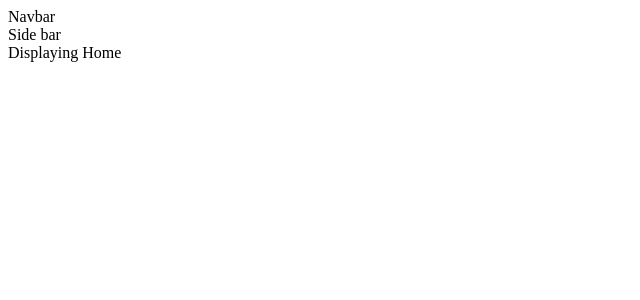
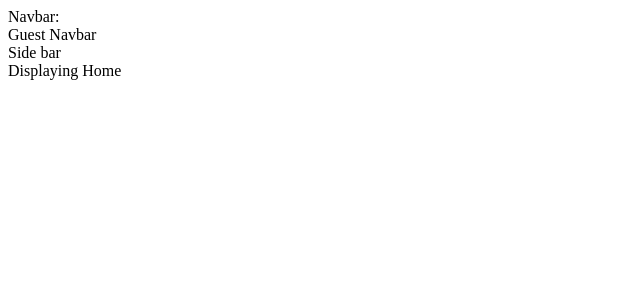
Before and after one commit to Vorpalwolf33/e-commerce, a React (Create React App) app in the folder client/: page / in a window 1280 px wide. Shown: the top 300 px of the page, without its empty margins (0-640 px from the left). Built offline with nearby package versions, Linux system fonts and the light colour scheme.

Commit message:
Added different navbars for different type of user

```diff
--- a/client/src/components/common/navbar.js
+++ b/client/src/components/common/navbar.js
@@ -1,10 +1,40 @@
 import React from 'react';
 import '../../styles/navbar.css';
+import {Route, Switch} from 'react-router-dom';
+
+const GuestNavbar = (props) => {
+    return (
+        <div>
+            Guest Navbar
+        </div>
+    )
+}
+
+const CustomerNavbar = (props) => {
+    return (
+        <div>
+            Customer Navbar
+        </div>
+    )
+}
+
+const AdminNavbar = (props) => {
+    return (
+        <div>
+            Admin Navbar
+        </div>
+    )
+}
 
 export default (props) => {
     return(
         <div>
-            Navbar
+            Navbar:
+            <Switch>
+                <Route path="/account" component={CustomerNavbar} />
+                <Route path="/admin" component={AdminNavbar} />
+                <Route path="/" exact={true} component={GuestNavbar}/>
+            </Switch>
         </div>
     )
 }
```
